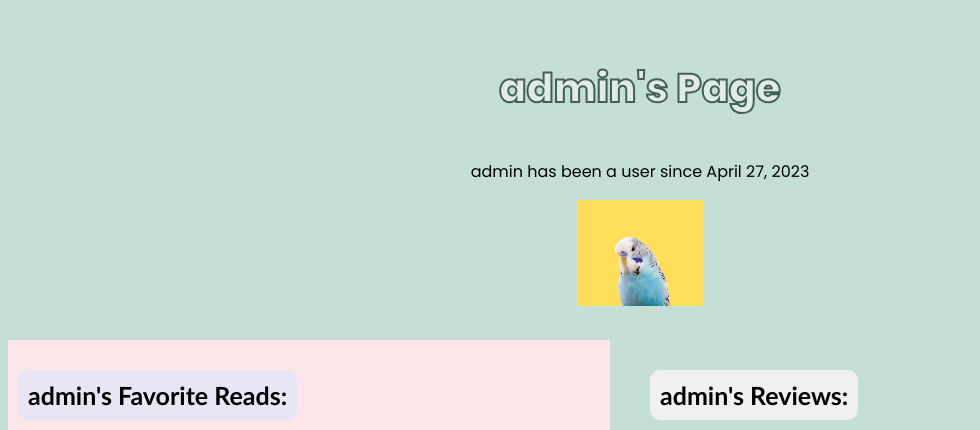
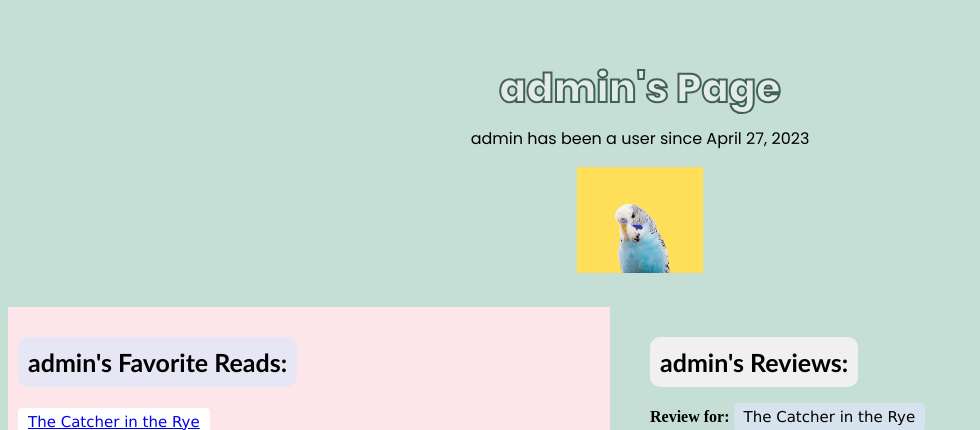
Before and after one commit to stanley-wei/CS35L-Project, a Django app: page /profiles/1/ in a window 1280 px wide. Shown: the part 68-498 px from the top of the page, without its empty margins (0-980 px from the left). Run offline with Django 4.2, Linux system fonts and the light colour scheme; data comes from the database, SQL or seed files in the repository; both versions use the stored data as it was after the commit; some libraries are stand-ins or nearby versions.

Commit message:
adjusted profile pages margins

```diff
--- a/static/css/user_profile.css
+++ b/static/css/user_profile.css
@@ -7,6 +7,7 @@
     font-weight: 400;
     font-size: 50px;
     line-height: 75px;
+    margin-bottom: 0px;
 
     color: #e1ebe7;
     font-size: 40px;
@@ -16,6 +17,7 @@
 .date-userhood{
     font-family:"Poppins", sans-serif;
     text-align: center;
+    margin-top: 0px
 }
 .my-fav-book{
     margin-left:10px;
```
Also changed, not shown: db.sqlite3.
